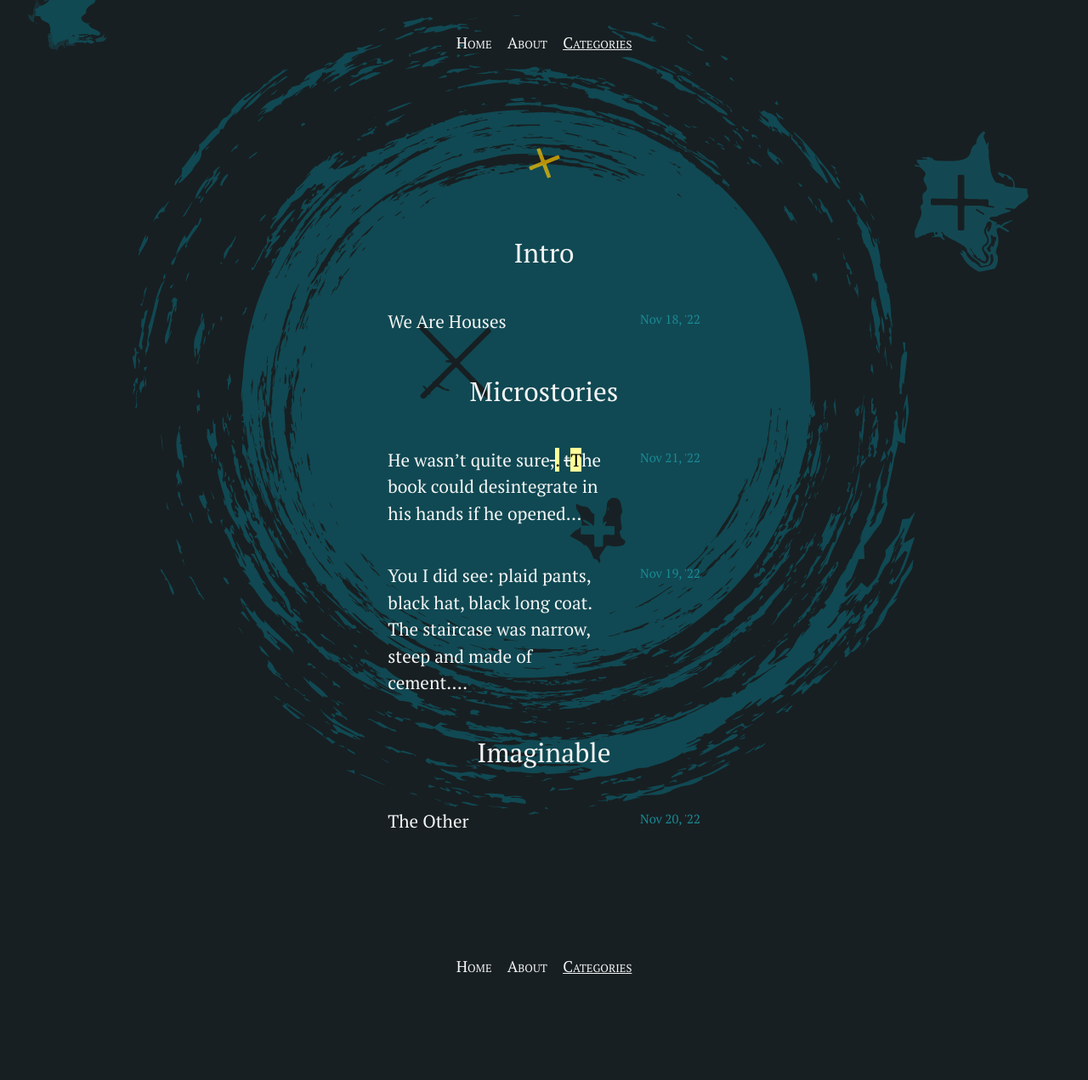
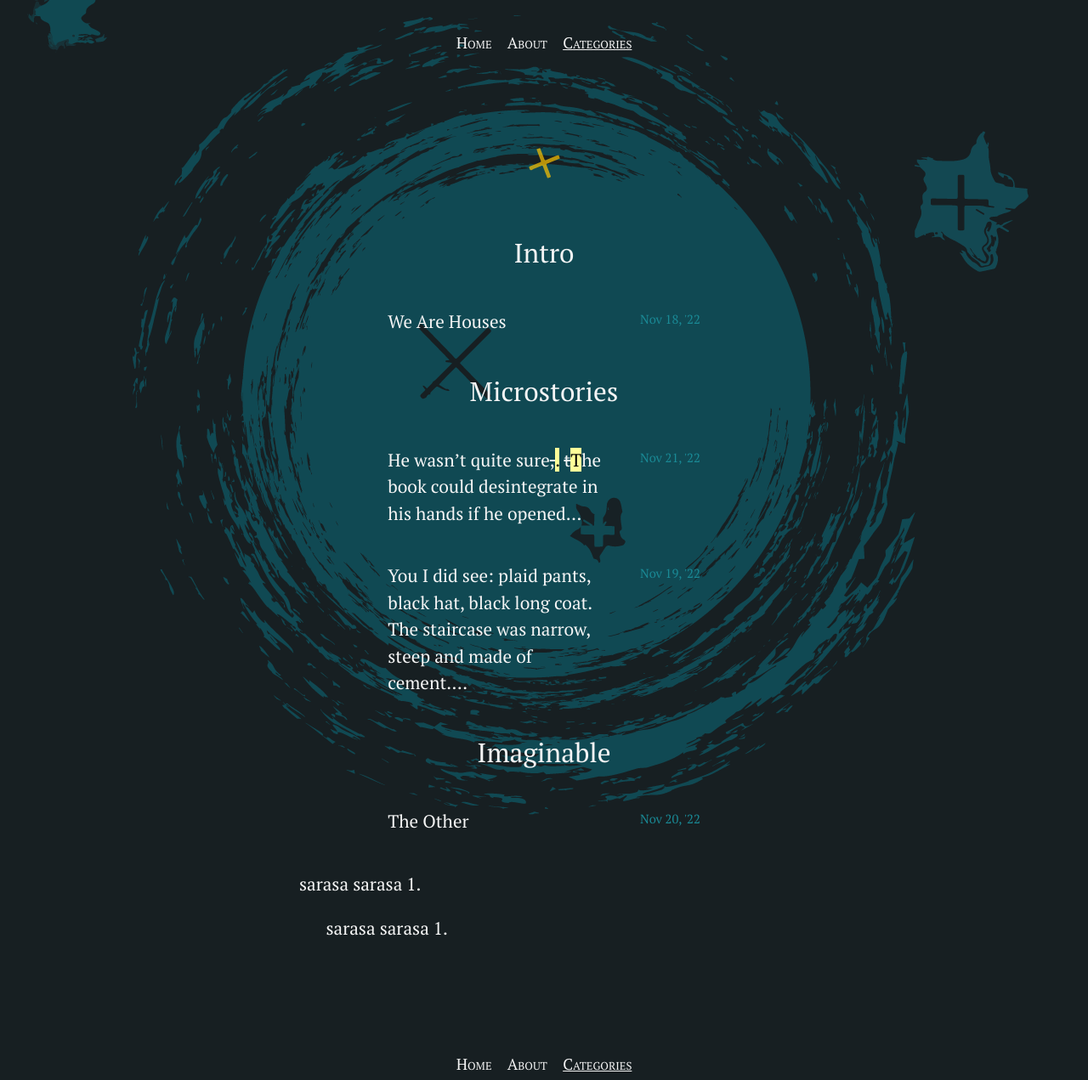
Before and after one commit to silvialohrmann/editorial, a Jekyll site: the page built from categories.html, in a window 1280 px wide. Shown: the whole page at 85% size. Built offline with Jekyll 4.4.1, drawn with Linux system fonts in a browser that asks for light colours; before the commit the page ends 1156 px from its top, so only the background shows below that; some of the changed lines change nothing that is shown.

Commit message:
Update categories.html

```diff
--- a/categories.html
+++ b/categories.html
@@ -20,3 +20,20 @@ description: A very simple way to add structured data to a page.
   </div>
 {% endfor %}
 </div>
+
+{% assign intro_desc = "sarasa sarasa 1" %}
+{% assign imaginable_desc = "sarasa sarasa 1" %}
+
+{% if category != "Intro" %}
+{% capture category_description %}
+{{ intro_desc }}.
+{% endcapture %}
+{% endif %}
+<p class="category-description">{{ category_description }}</p>
+
+{% if category != "Imaginable" %}
+{% capture category_description %}
+{{ imaginable_desc }}.
+{% endcapture %}
+{% endif %}
+<p class="category-description">{{ category_description }}</p>
```
